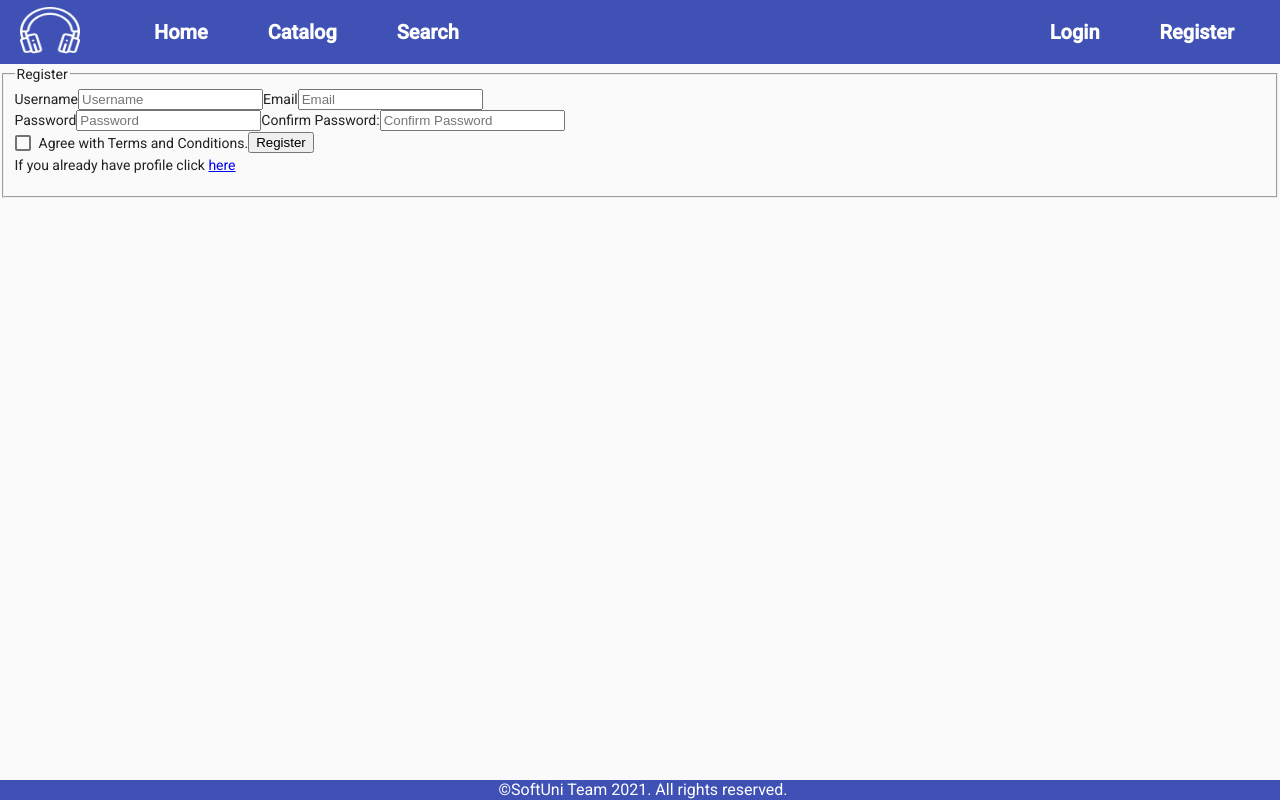
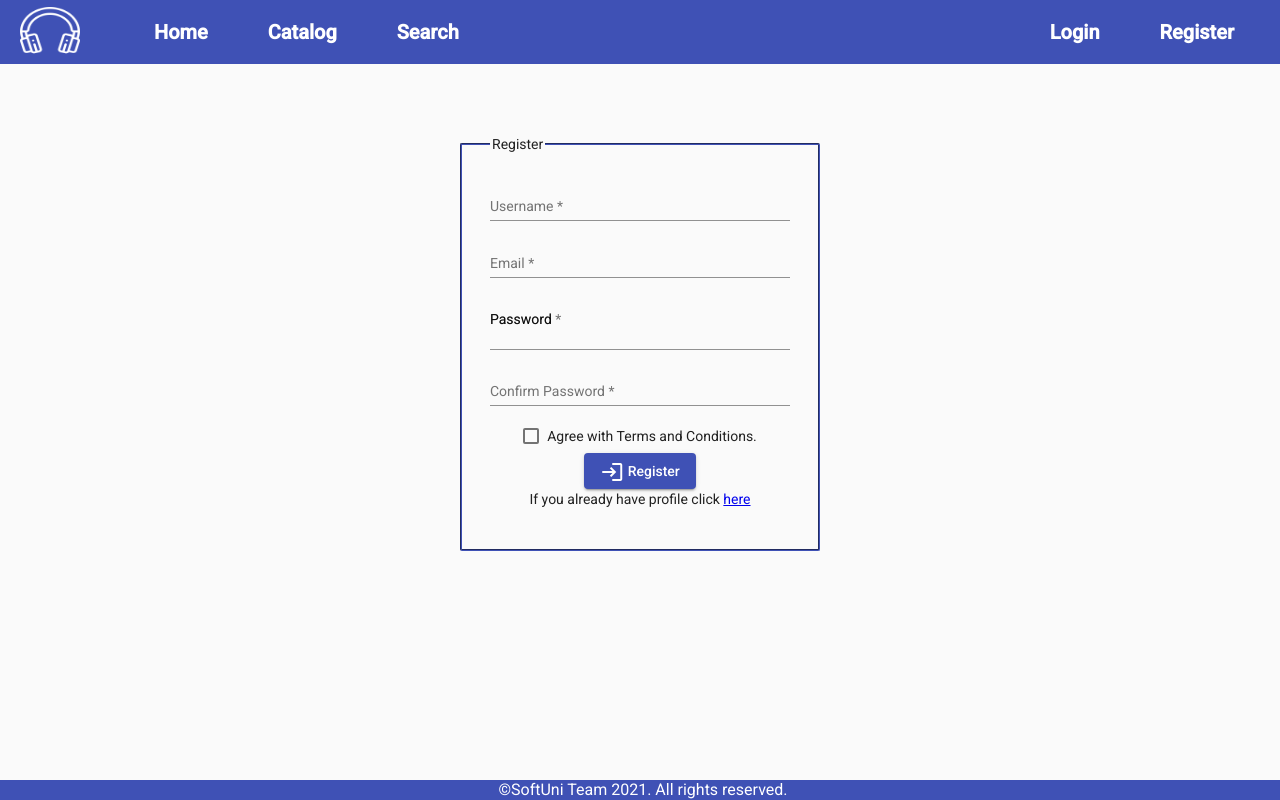
Before and after one commit to pavlinevtimov1998/Movie-App, an Angular app in the folder Client/music-app/: page /register in a window 1280 px wide. Built offline with nearby package versions, Linux system fonts and the light colour scheme; no server answers.

Commit message:
fixing register form

```diff
--- a/Client/music-app/src/app/auth/login/login.component.css
+++ b/Client/music-app/src/app/auth/login/login.component.css
@@ -24,19 +24,11 @@ fieldset legend {
   padding: 0.5em;
   color: white;
   background-color: rgb(63, 81, 181);
-  /* -o-border-image: linear-gradient(
-      180deg,
-      rgba(255, 255, 255, 0) 50%,
-      #2d333b 50%
-    )
-    1 round;
-  border-image: linear-gradient(180deg, rgba(255, 255, 255, 0) 50%, #2d333b 50%)
-    1 round; */
-  /* border-width: 1px; */
-  /* border-style: solid; */
   display: block;
-  width: 100%;
+  width: 200px;
   margin: 0 auto;
+  border: 1px solid rgb(63, 81, 181);
+  border-radius: 12px;
 }
 
 .field {
@@ -50,103 +42,3 @@ fieldset {
   border-radius: 2px;
   border-color: rgb(63, 81, 181);
 }
-/*
-
-legend {
-  font-weight: 700;
-  font-size: 2em;
-  text-transform: uppercase;
-  letter-spacing: 0.12em;
-  text-align: center;
-  background: #171a1e;
-  -o-border-image: linear-gradient(180deg, rgba(255, 255, 255, 0) 50%, #2d333b 50%) 1 round;
-    border-image: linear-gradient(180deg, rgba(255, 255, 255, 0) 50%, #2d333b 50%) 1 round;
-  border-width: 1px;
-  border-style: solid;
-  display: block;
-  width: 100%;
-  margin: 0 auto;
-}
-
-input, input + label > i {
-  border-radius: 3px;
-  box-shadow: none;
-  border: 1px solid #384049;
-  background: #15171b;
-  display: block;
-  width: 100%;
-  color: white;
-  transition: all 0.3s ease;
-}
-
-input[type=text], input[type=password] {
-  font-size: 1.2em;
-  line-height: 1;
-  padding: 0.3em 0.4em;
-  margin: 0 0.5em 1em 0;
-}
-
-input[type=text]::-webkit-input-placeholder, input[type=password]::-webkit-input-placeholder {
-  color: #343b44;
-  line-height: 1.2;
-  -webkit-transition: all 0.2s ease;
-  transition: all 0.2s ease;
-}
-
-input[type=text]:hover, input[type=password]:hover {
-  border-color: #4e5966;
-}
-
-input[type=text]:focus, input[type=password]:focus {
-  outline: none;
-  border-color: #39a086;
-}
-
-.login, .register {
-	width: 150px;
-	height: 50px;
-	cursor: pointer;
-	border: none;
-  border-radius: 10px;
-	display: inline;
-	align-items: center;
-	justify-content: center;
-	background-color: #1b2845;
-	background-image: linear-gradient(315deg, #45a29e 0%, #0d324d 74%);
-	background-size: 200% 100%;
-	background-position: left;
-	background-repeat: no-repeat;
-	transition: 500ms;
-  color: white;
-  font-family: "Lato";
-  font-size: 20px;
-  margin-bottom: 5px;
-  margin-top: 20px;
-}
-
-#loginPage, #registerPage {
-  font-family: "Lato";
-  font-size: 16px;
-  color: #aab2bd;
-  padding: 1em 0 10em;
-}
-
-.vhide {
-  opacity: 0;
-  position: absolute;
-  width: 0px;
-  height: 0px;
-  overflow: hidden;
-}
-
-* {
-  box-sizing: border-box;
-}
-
-p{
-    padding-top: 20px;
-} */
-
-.error {
-  color: red;
-}
--- a/Client/music-app/src/app/auth/login/login.component.html
+++ b/Client/music-app/src/app/auth/login/login.component.html
@@ -33,7 +33,6 @@
           placeholder="Password"
         />
         <mat-error
-          class="error"
           *ngIf="
             loginForm.controls['password'].invalid &&
             loginForm.controls['password'].touched
--- a/Client/music-app/src/app/auth/register/register.component.css
+++ b/Client/music-app/src/app/auth/register/register.component.css
@@ -1,4 +1,51 @@
-.error {
-    padding: 0;
-    color: red;
+.registerPage {
+  width: 300px;
 }
+
+mat-form-field {
+  width: 300px;
+}
+
+input[type="text"] {
+  margin: 0;
+  padding: 0;
+}
+
+button {
+  margin-top: 5px;
+}
+
+/*
+button {
+  margin-top: 5px;
+}
+
+
+fieldset legend {
+  font-weight: 700;
+  font-size: 2em;
+  text-align: center;
+  text-transform: uppercase;
+  letter-spacing: 0.12em;
+  padding: 0.5em;
+  color: white;
+  background-color: rgb(63, 81, 181);
+  display: block;
+  width: 200px;
+  margin: 0 auto;
+  border: 1px solid rgb(63, 81, 181);
+  border-radius: 12px;
+}
+
+.field {
+  margin: 12px 0 0 0;
+}
+
+*/
+fieldset {
+  margin: 5em auto;
+  padding: 2em;
+  width: 25em;
+  border-radius: 2px;
+  border-color: rgb(63, 81, 181);
+}
--- a/Client/music-app/src/app/auth/register/register.component.html
+++ b/Client/music-app/src/app/auth/register/register.component.html
@@ -1,10 +1,10 @@
 <section id="registerPage">
   <form [formGroup]="registerForm" (ngSubmit)="registerHandler()">
-    <fieldset>
+    <fieldset fxLayout="column" fxLayoutAlign="center center">
       <legend>Register</legend>
-
-      <label for="username" class="vhide">Username</label>
+      <mat-form-field>
         <input
+          matInput
           formControlName="username"
           id="username"
           class="username"
@@ -12,17 +12,19 @@
           type="text"
           placeholder="Username"
         />
-      <p
-        class="error"
+        <mat-error
           *ngIf="
             registerForm.controls['username'].invalid &&
             registerForm.controls['username'].touched
           "
         >
-        Username is invalid!
-      </p>
-      <label for="email" class="vhide">Email</label>
+          Username is invalid!</mat-error
+        >
+      </mat-form-field>
+
+      <mat-form-field>
         <input
+          matInput
           formControlName="email"
           id="email"
           class="email"
@@ -30,18 +32,21 @@
           type="text"
           placeholder="Email"
         />
-      <p
+        <mat-error
           class="error"
           *ngIf="
             registerForm.controls['email'].invalid &&
             registerForm.controls['email'].touched
           "
         >
-        Email is invalid!
-      </p>
-      <div [formGroup]="passwords">
+          Email is invalid!</mat-error
+        >
+      </mat-form-field>
+
+      <mat-form-field [formGroup]="passwords">
         <label for="password" class="vhide">Password</label>
         <input
+          matInput
           formControlName="password"
           id="password"
           class="password"
@@ -49,17 +54,20 @@
           type="password"
           placeholder="Password"
         />
-        <p
-          class="error"
+        <mat-error
           *ngIf="
             passwords.controls['password'].invalid &&
             passwords.controls['password'].touched
           "
         >
-          Password is invalid!
-        </p>
-        <label for="conf-pass" class="vhide">Confirm Password:</label>
+          Password is invalid!</mat-error
+        >
+      </mat-form-field>
+      <mat-form-field
+      [formGroup]="passwords"
+      >
         <input
+          matInput
           id="conf-pass"
           formControlName="rePass"
           class="conf-pass"
@@ -67,24 +75,29 @@
           type="password"
           placeholder="Confirm Password"
         />
-        <p
-          class="error"
+        <mat-error
           *ngIf="
           passwords.controls['rePass'].invalid &&
           passwords.controls['rePass'].touched || passwords.controls['rePass']?.errors?.['notMatching']
         "
         >
-          Password is invalid!
-        </p>
-      </div>
+          Password is invalid!</mat-error
+        >
+      </mat-form-field>
+
       <mat-checkbox color="primary"
         >Agree with Terms and Conditions.</mat-checkbox
       >
 
-      <button type="submit" class="register">Register</button>
+      <button mat-raised-button color="primary" type="submit" class="register">
+        <mat-icon>login</mat-icon> Register
+      </button>
 
       <p class="field">
-        <span>If you already have profile click <a href="#">here</a></span>
+        <span
+          >If you already have profile click
+          <a routerLink="/users/login">here</a></span
+        >
       </p>
     </fieldset>
   </form>
--- a/Client/music-app/src/app/auth/register/register.component.ts
+++ b/Client/music-app/src/app/auth/register/register.component.ts
@@ -47,6 +47,10 @@ export class RegisterComponent implements OnInit {
   ngOnInit(): void {}
 
   registerHandler() {
+    if (this.registerForm.invalid) {
+      return;
+    }
+
     const { username, email, passwords } = this.registerForm.value;
 
     const body = {
```
Lines whose indentation alone changed are shown as unchanged.
